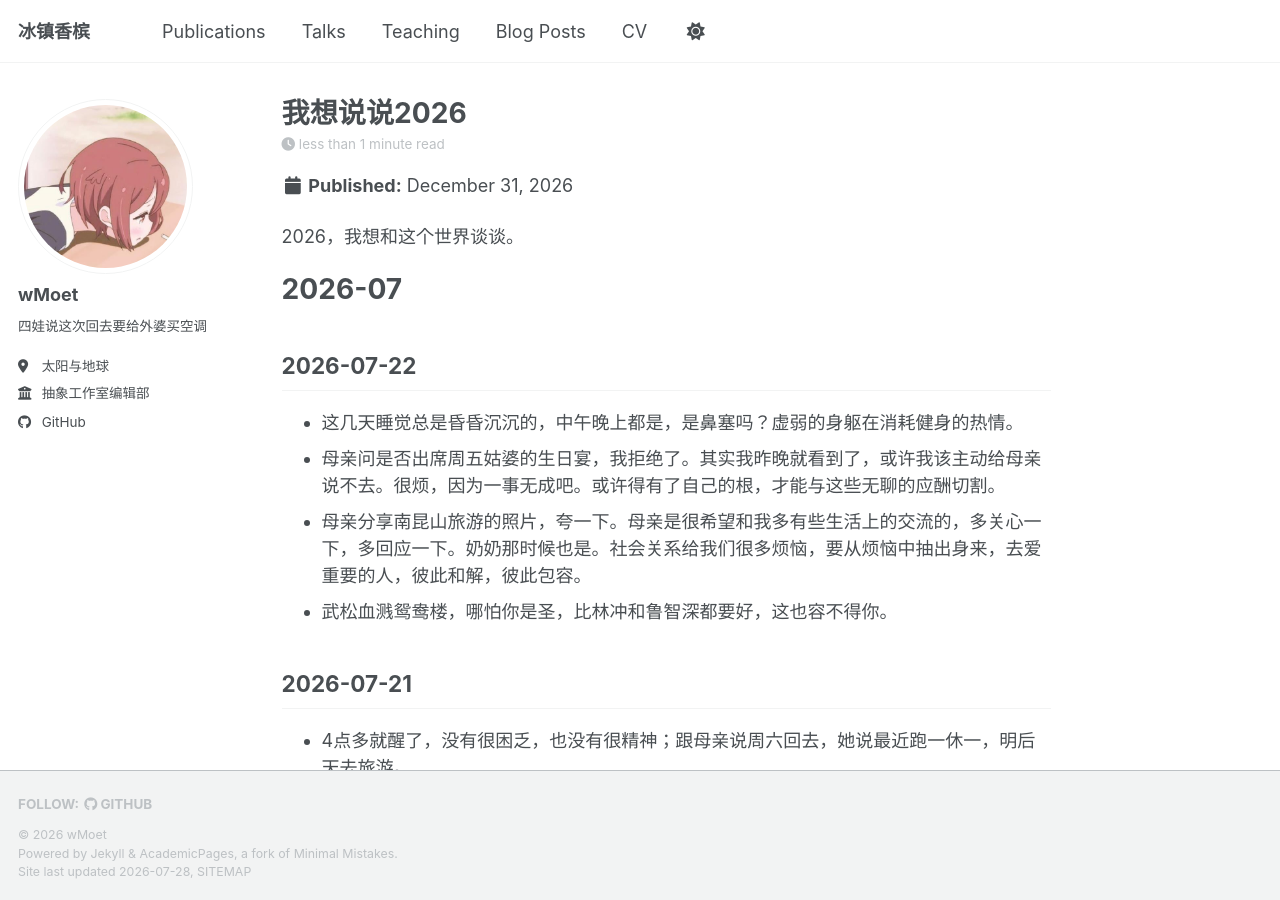
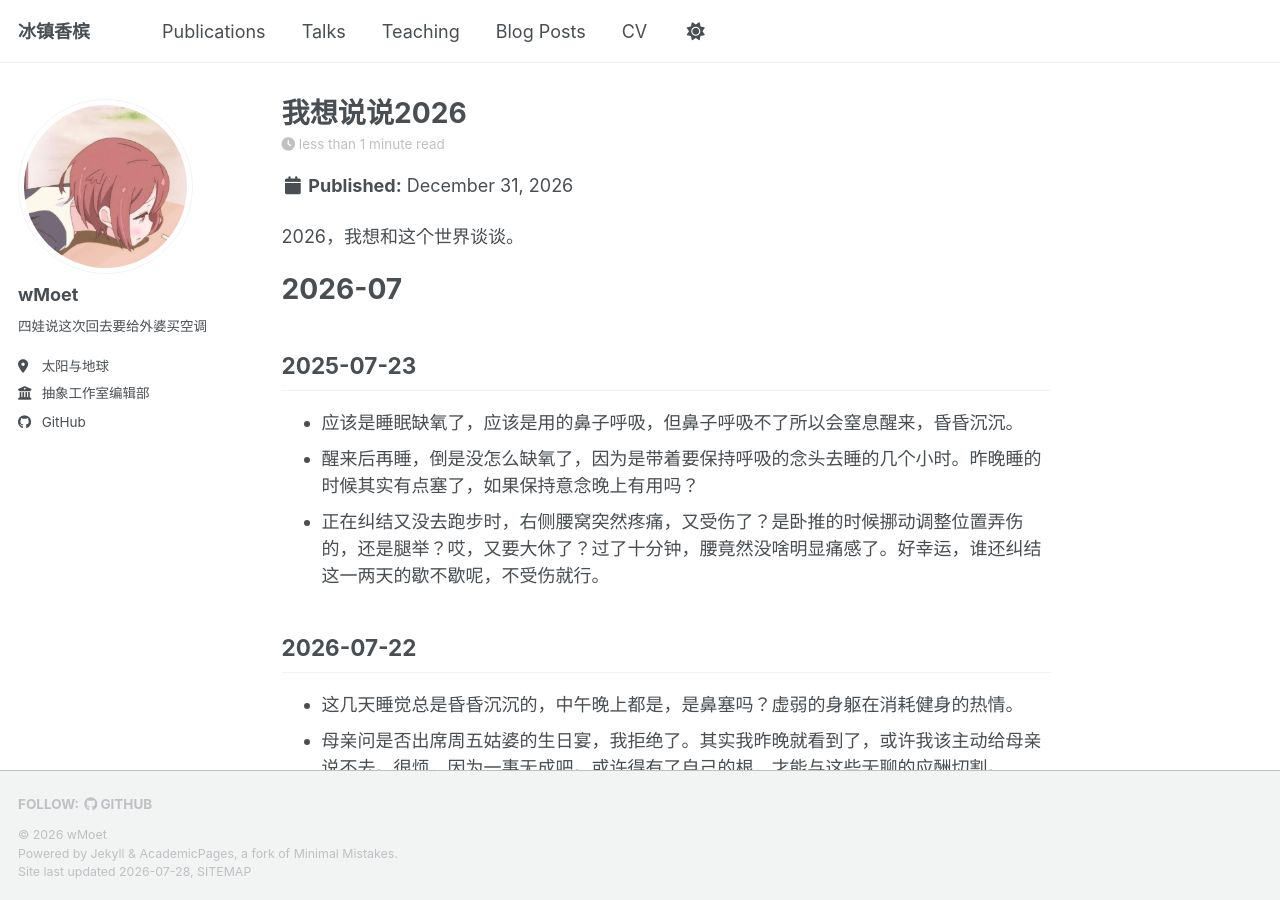
Before and after one commit to wMoet/wMoet.github.io, a Jekyll site: the page built from _posts/2026-12-31-我想说说2026.md, in a window 1280 px wide and 900 px high. Built offline with Jekyll 4.4.1, drawn with Linux system fonts in a browser that asks for light colours; a script bundle is joined from its source files by our own code; library files that are not in the unit come from our copies.

Commit message:
Update 2026-12-31-我想说说2026.md

```diff
--- a/_posts/2026-12-31-我想说说2026.md
+++ b/_posts/2026-12-31-我想说说2026.md
@@ -8,6 +8,11 @@ tags:
 2026，我想和这个世界谈谈。
 
 # 2026-07
+## 2025-07-23
+- 应该是睡眠缺氧了，应该是用的鼻子呼吸，但鼻子呼吸不了所以会窒息醒来，昏昏沉沉。
+- 醒来后再睡，倒是没怎么缺氧了，因为是带着要保持呼吸的念头去睡的几个小时。昨晚睡的时候其实有点塞了，如果保持意念晚上有用吗？
+- 正在纠结又没去跑步时，右侧腰窝突然疼痛，又受伤了？是卧推的时候挪动调整位置弄伤的，还是腿举？哎，又要大休了？过了十分钟，腰竟然没啥明显痛感了。好幸运，谁还纠结这一两天的歇不歇呢，不受伤就行。
+
 ## 2026-07-22
 - 这几天睡觉总是昏昏沉沉的，中午晚上都是，是鼻塞吗？虚弱的身躯在消耗健身的热情。
 - 母亲问是否出席周五姑婆的生日宴，我拒绝了。其实我昨晚就看到了，或许我该主动给母亲说不去。很烦，因为一事无成吧。或许得有了自己的根，才能与这些无聊的应酬切割。
```
